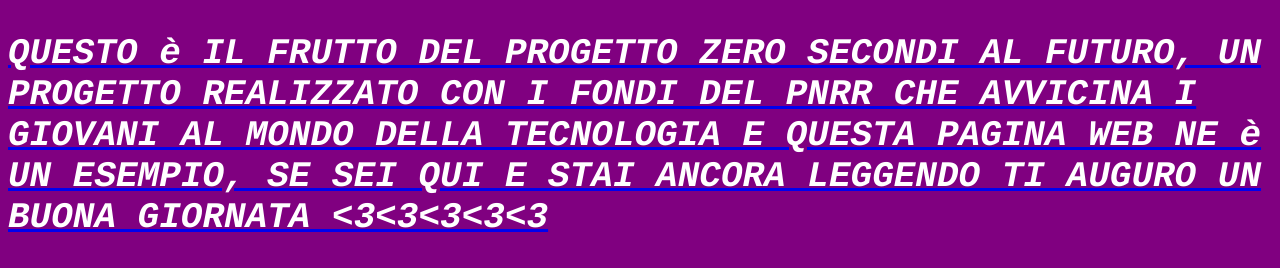
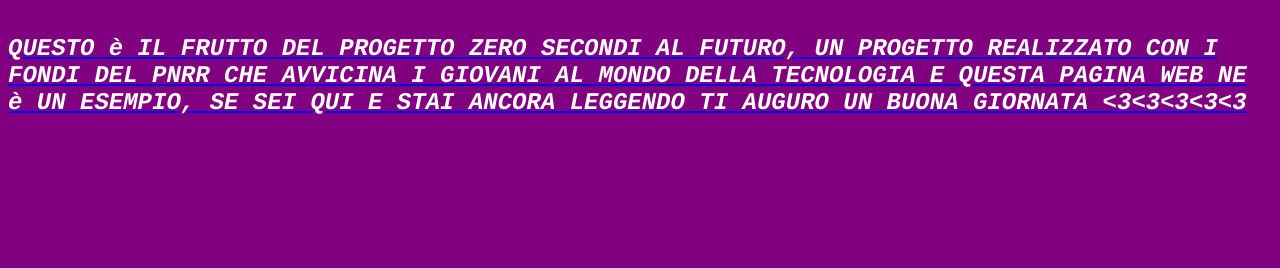
Before and after one commit to DavideItaH1/DavideItaH1.github.io, a plain HTML site: page index.html in a window 1280 px wide. Shown: the part 760-1028 px from the top of the page. After the commit the page ends 956 px from the top, so only its background shows below. Drawn offline with Linux system fonts and the light colour scheme.

Commit message:
Update index.html

```diff
--- a/index.html
+++ b/index.html
@@ -8,5 +8,6 @@
 </body> <FONT FACE="courier" COLOR="white"><BODY BGCOLOR="purple"> <U> Istituto per l' industria e l' artigianato di Orvieto <FONT FACE COLOR="yellow"> </U>
 <h2><A HREF="https://www.youtube.com/watch?v=yZDix5w-SU4"> GUARDATE QUESTA CENA DI T-34> </h2>
 <p><iframe src="https://www.google.com/maps/embed?pb=!1m18!1m12!1m3!1d11724.797992560416!2d12.125175513701494!3d42.720668038583064!2m3!1f0!2f0!3f0!3m2!1i1024!2i768!4f13.1!3m3!1m2!1s0x132ecdb36615d9c3%3A0x14aaf348ad381769!2s05018%20Orvieto%20Scalo%20TR!5e0!3m2!1sit!2sit!4v1713445772876!5m2!1sit!2sit" width="600" height="450" style="border:0;" allowfullscreen="" loading="lazy" referrerpolicy="no-referrer-when-downgrade"></iframe></p>
-<p><B> <h2><FONT FACE COLOR="white"> QUESTO è IL FRUTTO DEL PROGETTO ZERO SECONDI AL FUTURO, UN PROGETTO REALIZZATO CON I FONDI DEL PNRR CHE AVVICINA I GIOVANI AL MONDO DELLA TECNOLOGIA E QUESTA PAGINA WEB NE è UN ESEMPIO, SE SEI QUI E STAI ANCORA LEGGENDO TI AUGURO UN BUONA GIORNATA <3<3<3<3<3 <B> </h2></p>
+<p><B> <h4><FONT FACE COLOR="white"> QUESTO è IL FRUTTO DEL PROGETTO ZERO SECONDI AL FUTURO, UN PROGETTO REALIZZATO CON I FONDI DEL PNRR CHE AVVICINA I GIOVANI AL MONDO DELLA TECNOLOGIA E QUESTA PAGINA WEB NE è UN ESEMPIO, SE SEI QUI E STAI ANCORA LEGGENDO TI AUGURO UN BUONA GIORNATA <3<3<3<3<3 <B> </h4></p>
+<IMG
 </html>
```
